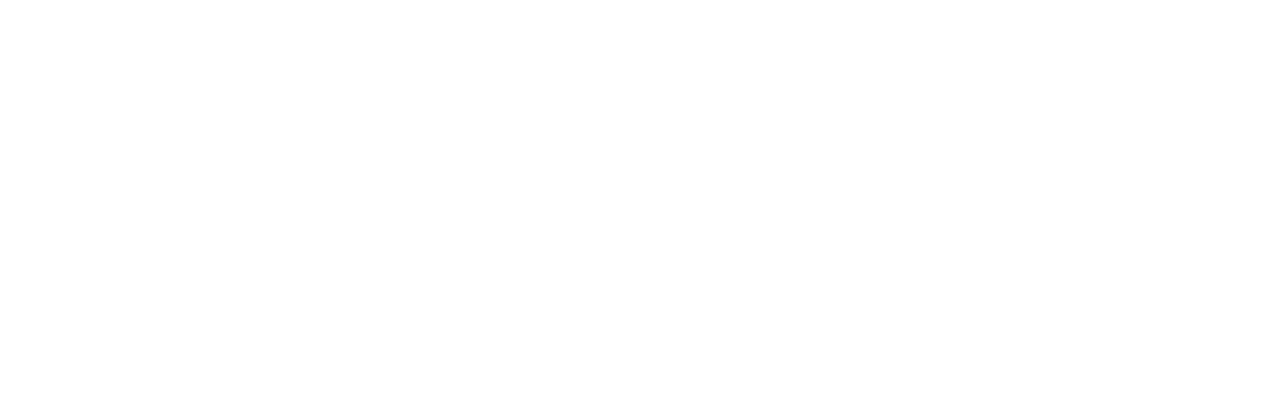
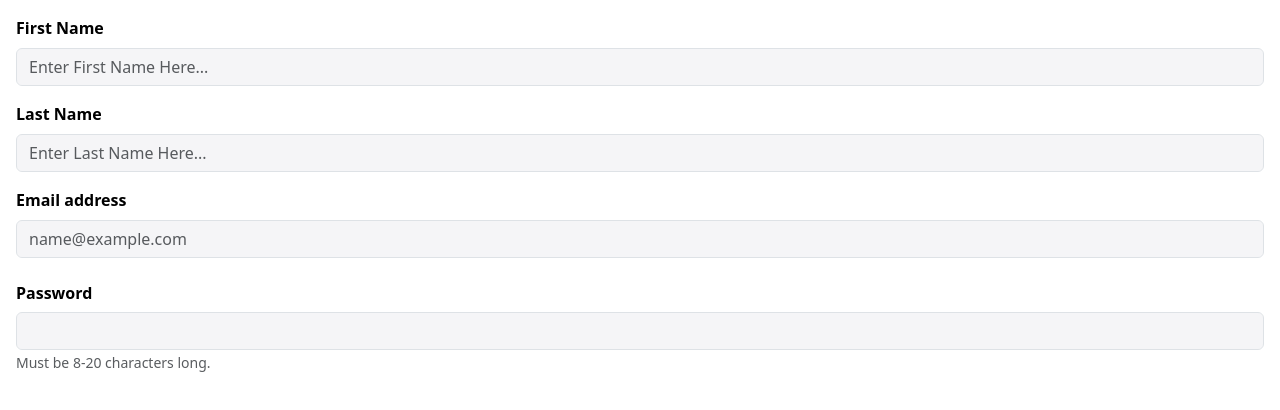
Before and after one commit to MarkBrianK/Happy-store-app, a React (Create React App) app: page / in a window 1280 px wide. Shown: the top 410 px of the page. Built offline with nearby package versions, Linux system fonts and the light colour scheme.

Commit message:
Short summary of the changes
i deleted the form component,created a input field component , added labelStyles to my constants

```diff
--- a/src/App.js
+++ b/src/App.js
@@ -1,7 +1,10 @@
 import React from "react";
+import InputField from "./Components/Shared/InputField";
 
 function App() {
-  return <></>;
+  return <>
+  <InputField/>
+  </>;
 }
 
 export default App;
--- /dev/null
+++ b/src/Components/Shared/InputField.js
@@ -0,0 +1,81 @@
+import React from "react";
+import COLORS from "../../Constants/Colors";
+import { labelStyles } from "../../Constants/LabelStyles";
+
+export default function InputField() {
+  return (
+    <div className="p-3">
+      {/* firstName */}
+      <div className="mb-3">
+        <label
+          htmlFor="exampleFormControlInput1"
+          className="form-label"
+          style={labelStyles}
+        >
+          First Name
+        </label>
+        <input
+          type="name"
+          className="form-control"
+          id="exampleFormControlInput1"
+          placeholder="Enter First Name Here..."
+          style={{ backgroundColor: COLORS.inputBackground }}
+        />
+      </div>
+      {/* LastName */}
+      <div className="mb-3">
+        <label
+          htmlFor="exampleFormControlInput1"
+          className="form-label"
+          style={labelStyles}
+        >
+          Last Name
+        </label>
+        <input
+          type="name"
+          className="form-control"
+          id="exampleFormControlInput1"
+          placeholder="Enter Last Name Here..."
+          style={{ backgroundColor: COLORS.inputBackground }}
+        />
+      </div>
+      {/* email */}
+      <div className="mb-3">
+        <label
+          htmlFor="exampleFormControlInput1"
+          className="form-label"
+          style={labelStyles}
+        >
+          Email address
+        </label>
+        <input
+          type="email"
+          className="form-control"
+          id="exampleFormControlInput1"
+          placeholder="name@example.com"
+          style={{ backgroundColor: COLORS.inputBackground }}
+        />
+      </div>
+      {/* password  */}
+      <label
+        htmlFor="inputPassword6"
+        className="col-form-label"
+        style={labelStyles}
+      >
+        Password
+      </label>
+      <input
+        type="password"
+        id="inputPassword6"
+        className="form-control"
+        aria-describedby="passwordHelpInline"
+        style={{ backgroundColor: COLORS.inputBackground }}
+      />
+      <div className="col-auto">
+        <span id="passwordHelpInline" className="form-text">
+          Must be 8-20 characters long.
+        </span>
+      </div>
+    </div>
+  );
+}
--- a/src/Constants/Colors.js
+++ b/src/Constants/Colors.js
@@ -1,10 +1,6 @@
 const COLORS = {
-    PRIMARY: '#3498db',
-    SECONDARY: '#2ecc71',
-    WARNING: '#e67e22',
-    DANGER: '#e74c3c',
-    INFO: '#8e44ad',
-    // ... any other colors you want
-  };
+  blackColor: "#000000",
+  inputBackground: "#F5F5F7",
+};
 
-  export default COLORS;
+export default COLORS;
--- /dev/null
+++ b/src/Constants/LabelStyles.js
@@ -0,0 +1,7 @@
+import COLORS from "./Colors";
+
+export const labelStyles = {
+  color: COLORS.blackColor,
+  fontWeight: "bold",
+  fontSize:16
+};
```
Also changed, not shown: src/Components/Shared/Form.js (deleted), src/Components/Shared/InputFIled.js (deleted).
